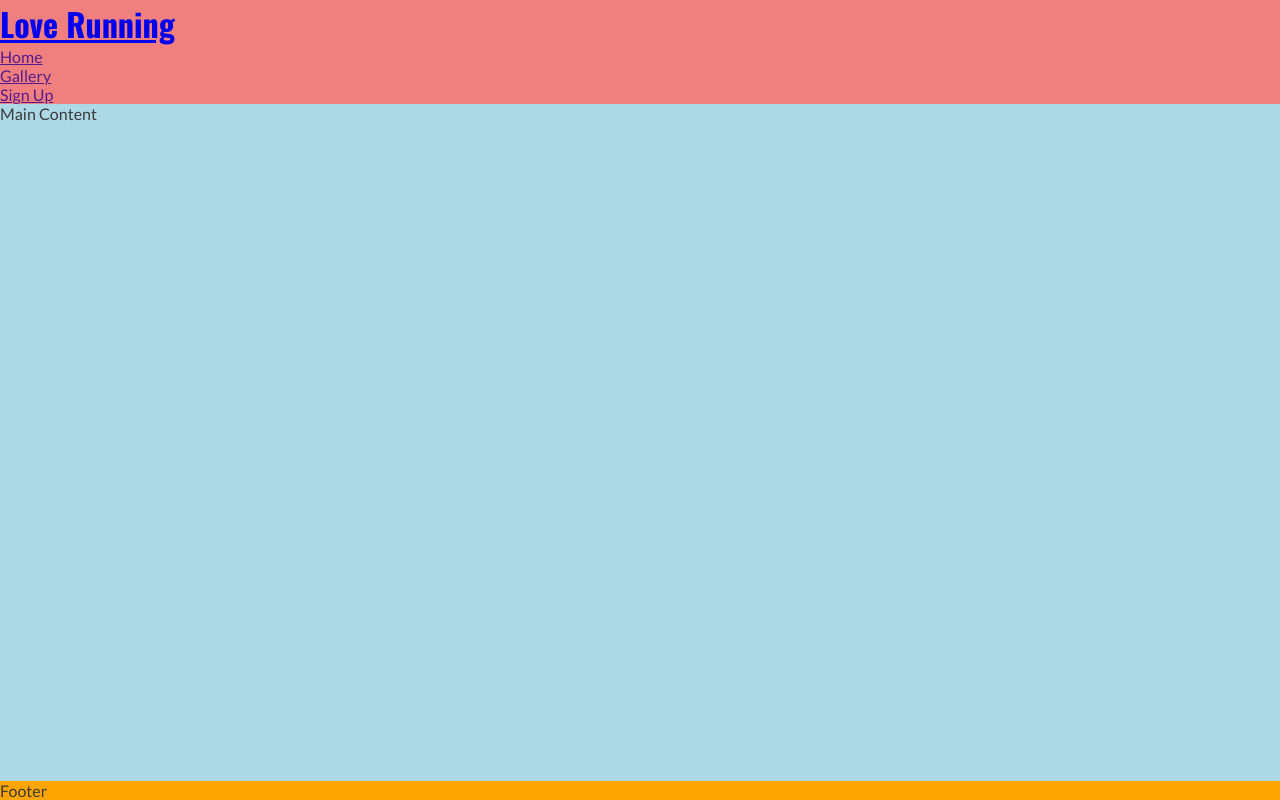
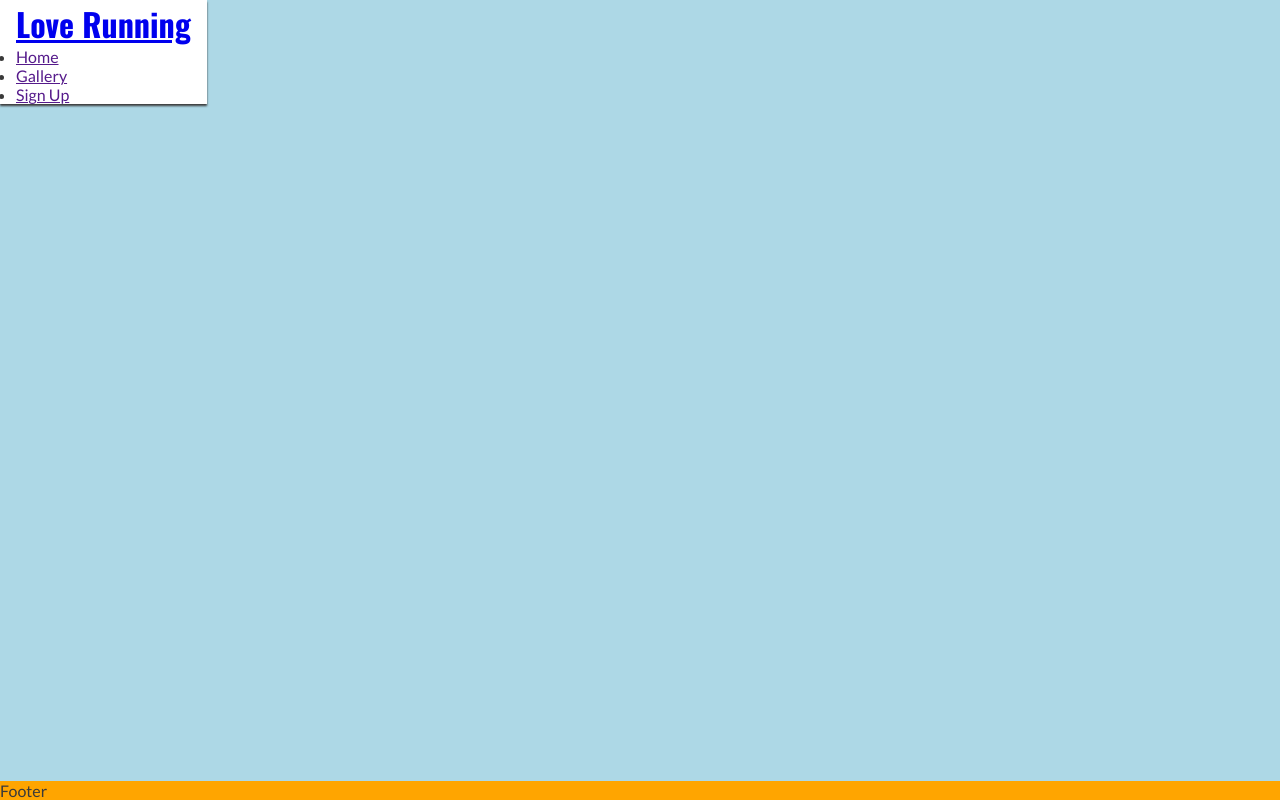
Before and after one commit to WandomRanka/love-running, a plain HTML site: page index.html in a window 1280 px wide. Drawn offline with nearby package versions, Linux system fonts and the light colour scheme.

Commit message:
Box shadow. VIBES

```diff
--- a/assets/css/style.css
+++ b/assets/css/style.css
@@ -15,8 +15,12 @@ body {
   font-family: 'lato', sans-serif;
 }
 /* Header*/
-header {background-color: lightcoral;
-
+header {background-color: #ffffff;
+  padding: 0 1rem;
+  position: fixed;
+  z-index: 99:
+  width: 100%;
+  box-shadow: 0 2px 2px #3a3a3a;
 
 }
 h1 {font-family: 'Oswald', sans-serif;}
```
